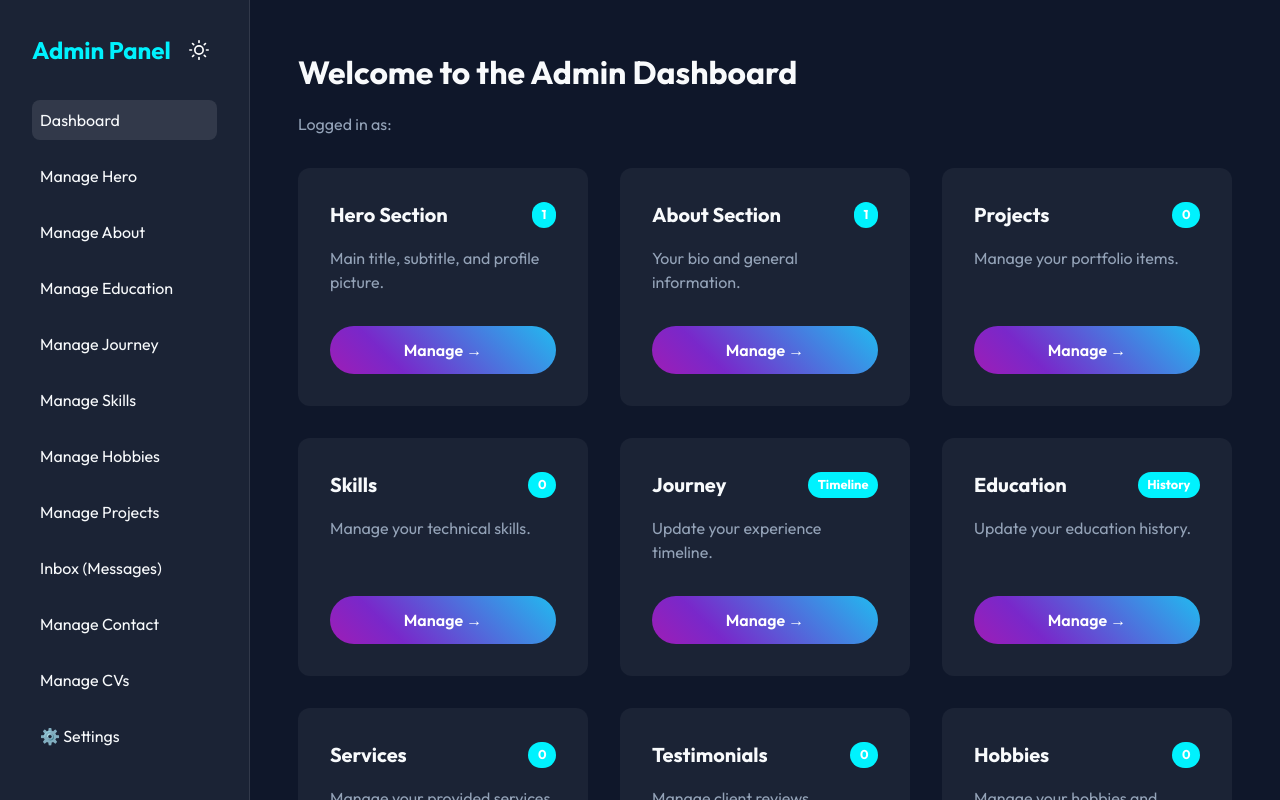
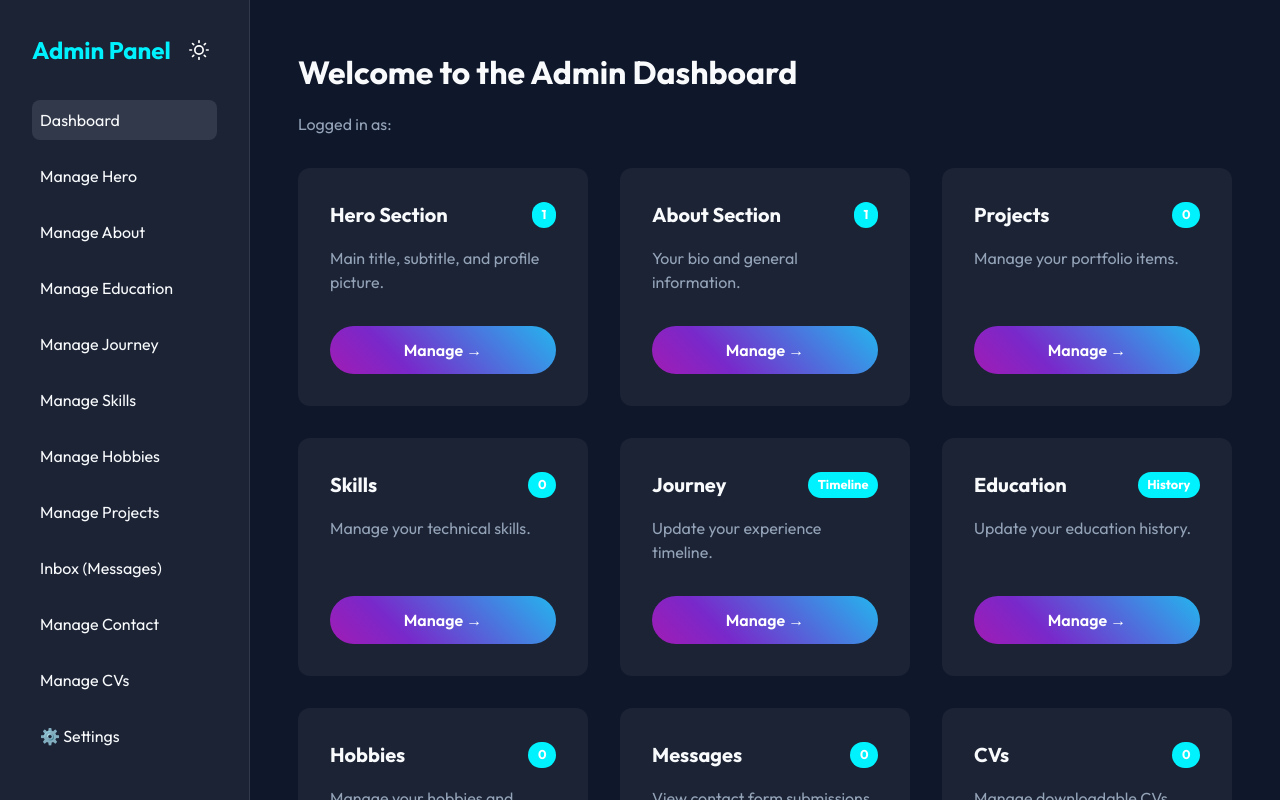
Before and after one commit to asifsarkar411/sm-ferdous, a Next.js app: page /admin in a window 1280 px wide. Shown: the top 800 px of the page. Built offline with nearby package versions, Linux system fonts and the light colour scheme; no server answers; the database is empty; sample sign-in values are in the browser's storage.

Commit message:
fix: remove non-existent service and testimonial models from dashboard

```diff
--- a/src/app/admin/(dashboard)/page.js
+++ b/src/app/admin/(dashboard)/page.js
@@ -12,8 +12,6 @@ export default async function AdminDashboard() {
   const messageCount = await prisma.message.count();
   const cvCount = await prisma.cV.count();
   const skillCount = await prisma.skill.count();
-  const serviceCount = await prisma.service.count();
-  const testimonialCount = await prisma.testimonial.count();
   const hobbyCount = await prisma.hobby.count();
 
   const cards = [
@@ -23,8 +21,6 @@ export default async function AdminDashboard() {
     { title: 'Skills', desc: 'Manage your technical skills.', link: '/admin/skills', count: skillCount },
     { title: 'Journey', desc: 'Update your experience timeline.', link: '/admin/journey', count: 'Timeline' },
     { title: 'Education', desc: 'Update your education history.', link: '/admin/education', count: 'History' },
-    { title: 'Services', desc: 'Manage your provided services.', link: '/admin/services', count: serviceCount },
-    { title: 'Testimonials', desc: 'Manage client reviews.', link: '/admin/testimonials', count: testimonialCount },
     { title: 'Hobbies', desc: 'Manage your hobbies and interests.', link: '/admin/hobbies', count: hobbyCount },
     { title: 'Messages', desc: 'View contact form submissions.', link: '/admin/messages', count: messageCount },
     { title: 'CVs', desc: 'Manage downloadable CVs.', link: '/admin/cvs', count: cvCount },
```
Also changed, not shown: 1 other file (tests, documents, lock files or other folders).
